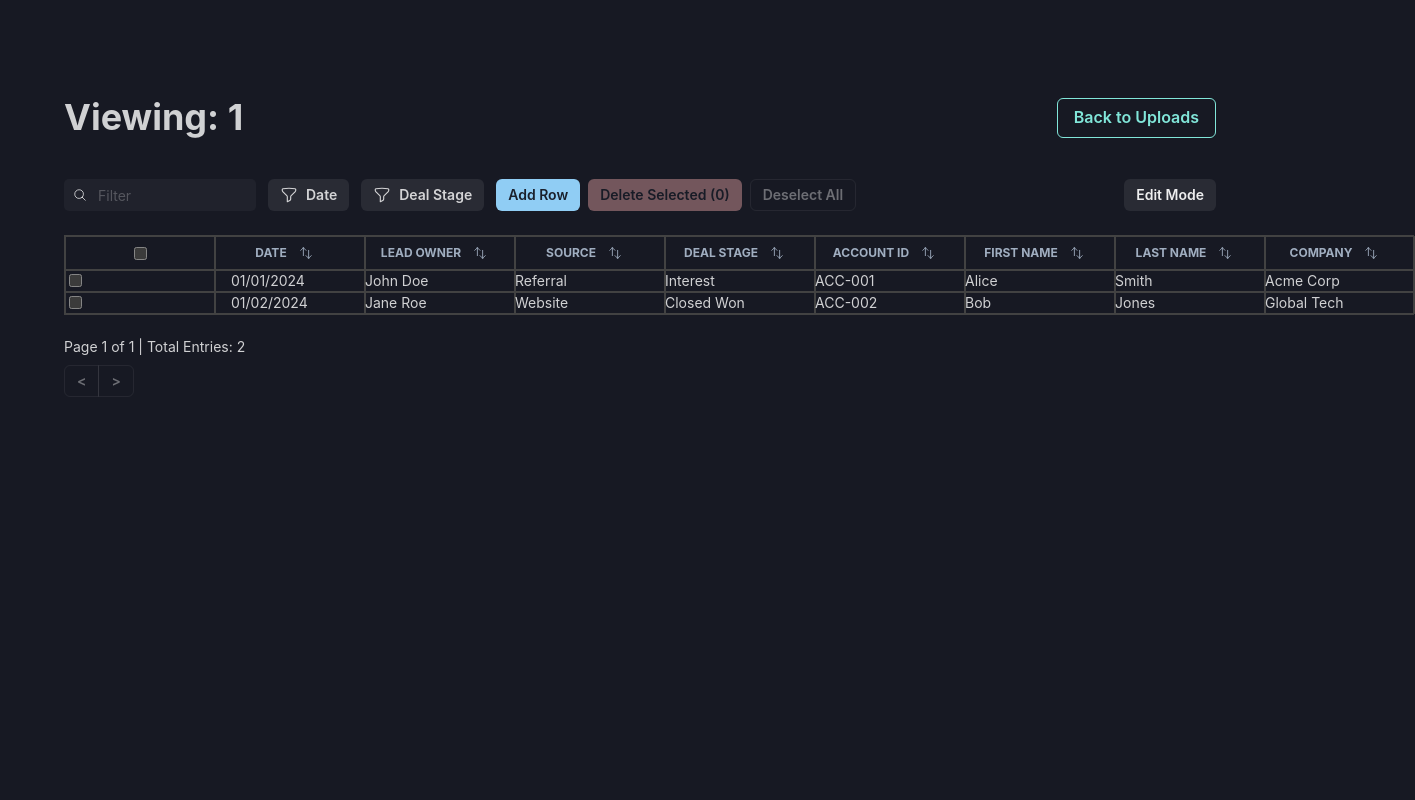
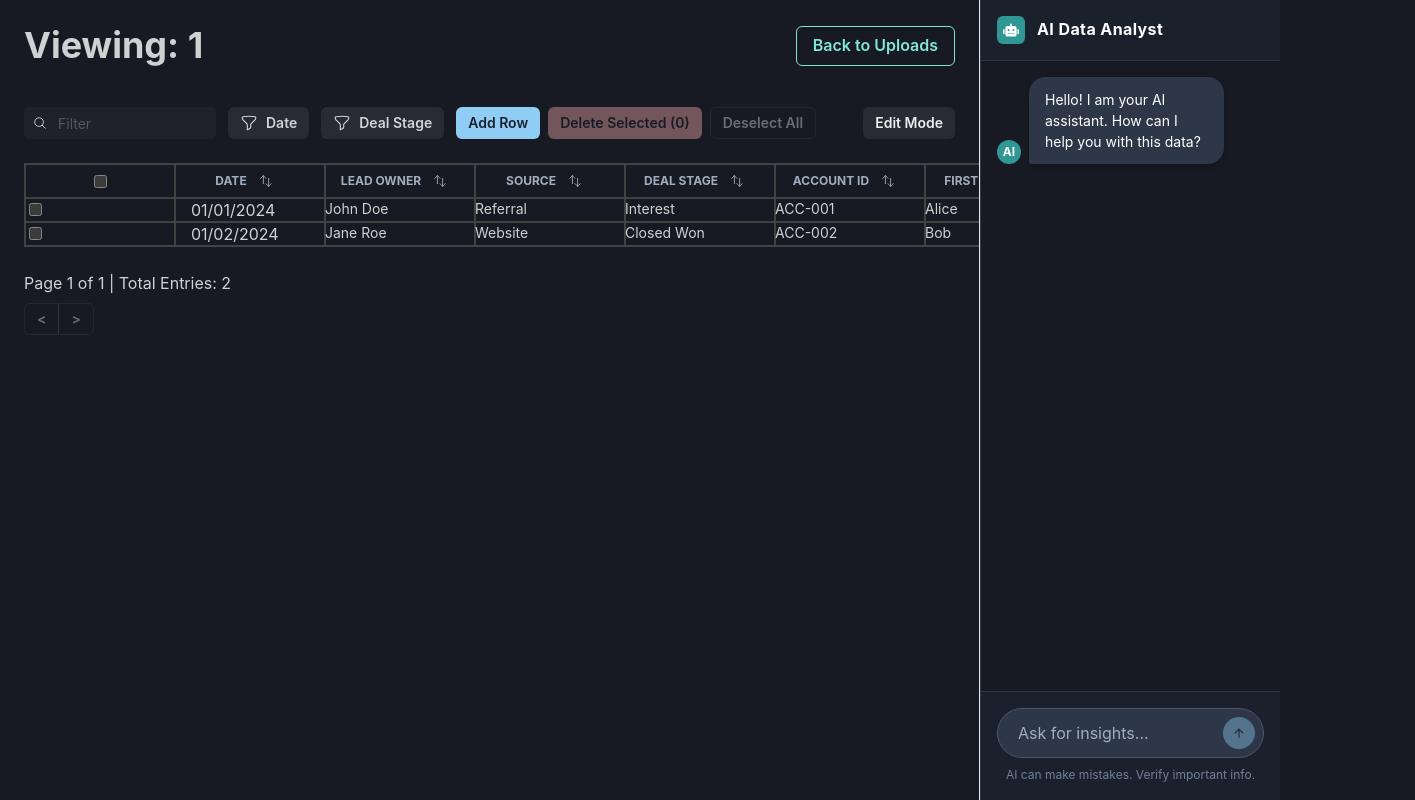
Before and after one commit to 14104647ls3/inno-demo, a React (Vite) app: page /view/1 in a window 1280 px wide. Shown: the whole page, 1415 px wide, since content can reach past the window. Built offline with nearby package versions, Linux system fonts and the light colour scheme.

Commit message:
feat: implemented LLM chat UI

```diff
--- /dev/null
+++ b/src/components/CsvViewer.jsx
@@ -0,0 +1,19 @@
+import { Link } from "react-router-dom";
+import { Box, Heading, Button } from "@chakra-ui/react";
+import CsvTable from "./CsvTable";
+
+const CsvViewer = ({ tableName }) => {
+    return (
+        <Box>
+            <Box display="flex" justifyContent="space-between" alignItems="center" mb={10}>
+                <Heading>Viewing: {tableName}</Heading>
+                <Button as={Link} to="/upload" colorScheme="teal" variant="outline">
+                    Back to Uploads
+                </Button>
+            </Box>
+            <CsvTable tableName={tableName} />
+        </Box>
+    );
+};
+
+export default CsvViewer;
--- /dev/null
+++ b/src/components/LlmPanel.jsx
@@ -0,0 +1,125 @@
+import React, { useState } from 'react';
+import { Box, Heading, Input, Text, HStack, Flex, IconButton, Icon } from "@chakra-ui/react";
+import { ArrowUpIcon } from "@chakra-ui/icons";
+import { FaRobot, FaUser } from "react-icons/fa"; // You might need to install react-icons if not present, but using default icons if fails
+
+const LlmPanel = () => {
+    const [messages, setMessages] = useState([
+        { role: 'assistant', content: 'Hello! I am your AI assistant. How can I help you with this data?' }
+    ]);
+    const [inputValue, setInputValue] = useState('');
+
+    const handleSendMessage = () => {
+        if (!inputValue.trim()) return;
+
+        const newMessages = [
+            ...messages,
+            { role: 'user', content: inputValue }
+        ];
+
+        // Simulate a simple response for now since we don't have a backend LLM yet
+        setTimeout(() => {
+            setMessages(prev => [
+                ...prev,
+                { role: 'assistant', content: "I'm a placeholder AI. I received your message: " + inputValue }
+            ]);
+        }, 1000);
+
+        setMessages(newMessages);
+        setInputValue('');
+    };
+
+    const handleKeyDown = (e) => {
+        if (e.key === 'Enter') {
+            handleSendMessage();
+        }
+    };
+
+    return (
+        <Flex direction="column" h="100%" bg="gray.900" color="white" borderLeft="1px solid" borderColor="gray.700">
+            {/* Header */}
+            <Box p={4} borderBottom="1px solid" borderColor="gray.700" bg="gray.800" boxShadow="sm">
+                <HStack spacing={3}>
+                    <Box p={1.5} bg="teal.500" borderRadius="md">
+                        <FaRobot color="white" />
+                    </Box>
+                    <Heading size="sm" letterSpacing="wide">AI Data Analyst</Heading>
+                </HStack>
+            </Box>
+
+            {/* Messages Area */}
+            <Box flex="1" overflowY="auto" p={4} display="flex" flexDirection="column" gap={4} css={{
+                '&::-webkit-scrollbar': { width: '4px' },
+                '&::-webkit-scrollbar-track': { width: '6px' },
+                '&::-webkit-scrollbar-thumb': { background: '#4A5568', borderRadius: '24px' },
+            }}>
+                {messages.map((msg, index) => (
+                    <Flex
+                        key={index}
+                        alignSelf={msg.role === 'user' ? 'flex-end' : 'flex-start'}
+                        maxW="85%"
+                        align="flex-end"
+                        gap={2}
+                        flexDirection={msg.role === 'user' ? 'row-reverse' : 'row'}
+                    >
+                        <Box
+                            minW="24px" minH="24px" w="24px" h="24px"
+                            borderRadius="full"
+                            bg={msg.role === 'user' ? 'blue.500' : 'teal.500'}
+                            display="flex" alignItems="center" justifyContent="center"
+                            fontSize="xs" fontWeight="bold"
+                        >
+                            {msg.role === 'user' ? 'U' : 'AI'}
+                        </Box>
+                        <Box
+                            bg={msg.role === 'user' ? 'blue.600' : 'gray.700'}
+                            color="white"
+                            px={4}
+                            py={3}
+                            borderRadius="2xl"
+                            borderBottomRightRadius={msg.role === 'user' ? 'sm' : '2xl'}
+                            borderBottomLeftRadius={msg.role === 'assistant' ? 'sm' : '2xl'}
+                            fontSize="sm"
+                            boxShadow="md"
+                        >
+                            <Text>{msg.content}</Text>
+                        </Box>
+                    </Flex>
+                ))}
+            </Box>
+
+            {/* Input Area */}
+            <Box p={4} borderTop="1px solid" borderColor="gray.700" bg="gray.800">
+                <HStack spacing={2} bg="gray.700" borderRadius="full" px={2} py={1} border="1px solid" borderColor="gray.600">
+                    <Input
+                        placeholder="Ask for insights..."
+                        value={inputValue}
+                        onChange={(e) => setInputValue(e.target.value)}
+                        onKeyDown={handleKeyDown}
+                        variant="unstyled"
+                        px={3}
+                        py={2}
+                        color="white"
+                        _placeholder={{ color: 'gray.400' }}
+                    />
+                    <IconButton
+                        aria-label="Send message"
+                        icon={<ArrowUpIcon />}
+                        colorScheme="blue"
+                        onClick={handleSendMessage}
+                        isRound
+                        size="sm"
+                        isDisabled={!inputValue.trim()}
+                        _hover={{ transform: 'translateY(-1px)', boxShadow: 'lg' }}
+                        transition="all 0.2s"
+                    />
+                </HStack>
+                <Text fontSize="xs" color="gray.500" textAlign="center" mt={2}>
+                    AI can make mistakes. Verify important info.
+                </Text>
+            </Box>
+        </Flex>
+    );
+};
+
+export default LlmPanel;
--- a/src/pages/ViewPage.jsx
+++ b/src/pages/ViewPage.jsx
@@ -1,20 +1,25 @@
-import { useParams, Link } from "react-router-dom";
-import { Box, Heading, Button } from "@chakra-ui/react";
-import CsvTable from "../components/CsvTable";
+import { useParams } from "react-router-dom";
+import { Box, Flex } from "@chakra-ui/react";
+import CsvViewer from "../components/CsvViewer";
+import LlmPanel from "../components/LlmPanel";
 
 const ViewPage = () => {
     const { id } = useParams(); // id is the table_name
 
     return (
-        <Box maxW={1200} mx="auto" px={6} pt={24} fontSize="sm">
-            <Box display="flex" justifyContent="space-between" alignItems="center" mb={10}>
-                <Heading>Viewing: {id}</Heading>
-                <Button as={Link} to="/upload" colorScheme="teal" variant="outline">
-                    Back to Uploads
-                </Button>
+        <Flex h="100vh" overflow="hidden">
+            {/* Main Content Area (80%) */}
+            <Box flex="1" overflowY="auto" p={6} borderRight="1px solid" borderColor="gray.200">
+                <Box maxW="100%">
+                    <CsvViewer tableName={id} />
+                </Box>
             </Box>
-            <CsvTable tableName={id} />
-        </Box>
+
+            {/* AI Side Panel (20%, min-width constraint) */}
+            <Box w="20%" minW="300px" bg="white">
+                <LlmPanel />
+            </Box>
+        </Flex>
     );
 };
 
```
Also changed, not shown: 1 other file (tests, documents, lock files or other folders).
